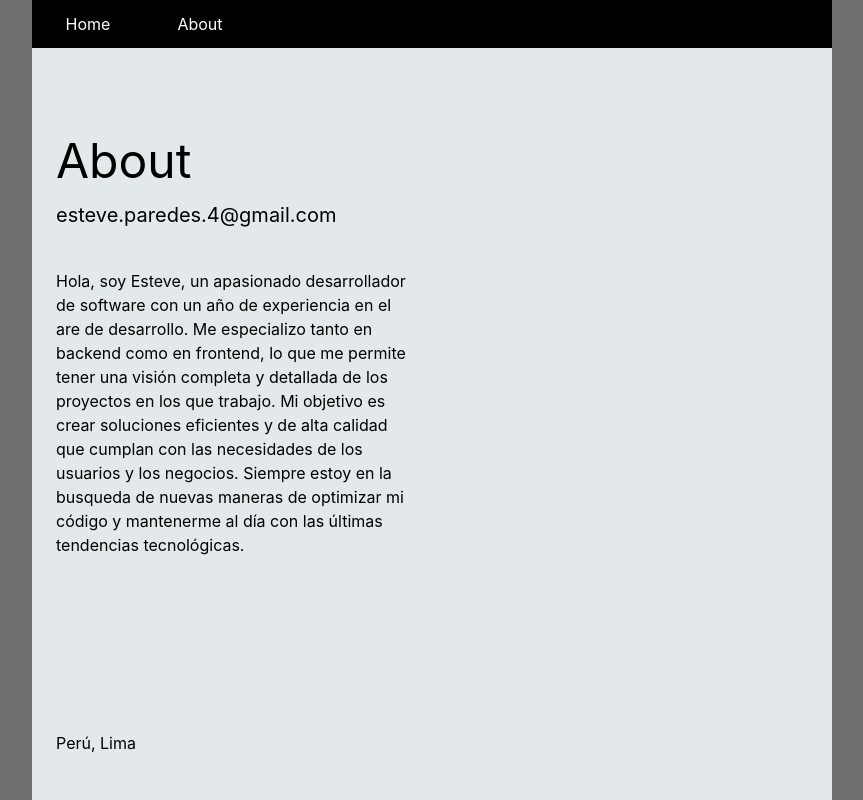
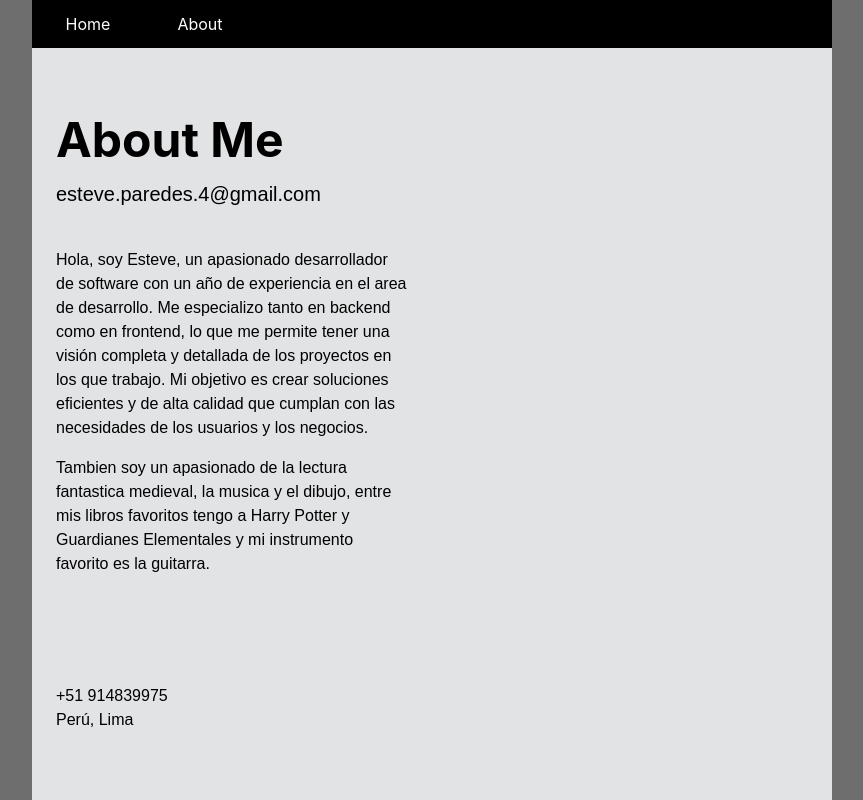
Before and after one commit to Esteve-Paredes/Portafolio-Esteve, a React (Vite) app: page /about in a window 1280 px wide. Shown: the whole page, without its empty margins (208-1071 px from the left). Built offline with nearby package versions, Linux system fonts and the light colour scheme.

Commit message:
agregando fuente poppins

```diff
--- a/src/Pages/About/About.tsx
+++ b/src/Pages/About/About.tsx
@@ -3,20 +3,28 @@ function About() {
     <section className="bg-custom-vanilla grid h-[752px] grid-cols-2 justify-end">
       <div className="grid gap-10 px-6">
         <div className="flex flex-col justify-end gap-4">
-          <h2 className="text-5xl">About</h2>
-          <p className="text-xl">esteve.paredes.4@gmail.com</p>
+          <h2 className=" text-5xl font-bold">About Me</h2>
+          <p className="font-poppins text-xl">esteve.paredes.4@gmail.com</p>
         </div>
-        <p>
-          Hola, soy Esteve, un apasionado desarrollador de software con un año
-          de experiencia en el are de desarrollo. Me especializo tanto en
-          backend como en frontend, lo que me permite tener una visión completa
-          y detallada de los proyectos en los que trabajo. Mi objetivo es crear
-          soluciones eficientes y de alta calidad que cumplan con las
-          necesidades de los usuarios y los negocios. Siempre estoy en la
-          busqueda de nuevas maneras de optimizar mi código y mantenerme al día
-          con las últimas tendencias tecnológicas.
-        </p>
-        <p className="flex items-center">Perú, Lima</p>
+        <div className="flex flex-col gap-4">
+          <p className="font-poppins">
+            Hola, soy Esteve, un apasionado desarrollador de software con un año
+            de experiencia en el area de desarrollo. Me especializo tanto en
+            backend como en frontend, lo que me permite tener una visión
+            completa y detallada de los proyectos en los que trabajo. Mi
+            objetivo es crear soluciones eficientes y de alta calidad que
+            cumplan con las necesidades de los usuarios y los negocios.
+          </p>
+          <p className="font-poppins">
+            Tambien soy un apasionado de la lectura fantastica medieval, la
+            musica y el dibujo, entre mis libros favoritos tengo a Harry Potter
+            y Guardianes Elementales y mi instrumento favorito es la guitarra.
+          </p>
+        </div>
+        <div>
+          <p className="font-poppins">+51 914839975</p>
+          <p className="font-poppins flex items-center">Perú, Lima</p>
+        </div>
       </div>
       <div></div>
     </section>
--- a/src/components/Navbar/Navbar.tsx
+++ b/src/components/Navbar/Navbar.tsx
@@ -16,7 +16,7 @@ function Navbar() {
           <Link
             id="home"
             to={"/"}
-            className={`flex h-full w-full items-center justify-center hover:text-blue-600 active:text-blue-900 ${isVisited ? "text-blue-500" : "text-white"}`}
+            className={`flex h-full w-full items-center justify-center hover:text-neutral-400 active:text-neutral-800 ${isVisited ? "text-custom-vanilla" : "text-white"}`}
             onClick={onClick}
           >
             Home
@@ -26,7 +26,7 @@ function Navbar() {
           <Link
             id="about"
             to={"/about"}
-            className={`flex h-full w-full items-center justify-center hover:text-blue-600 active:text-blue-900 ${isVisited ? "text-blue-500" : "text-white"}`}
+            className={`flex h-full w-full items-center justify-center hover:text-neutral-400 active:text-neutral-800 ${isVisited ? "text-custom-vanilla" : "text-white"}`}
             onClick={onClick}
           >
             About
--- a/src/index.css
+++ b/src/index.css
@@ -1,6 +1,8 @@
 @tailwind base;
 @tailwind components;
 @tailwind utilities;
+
+@import url("https://fonts.googleapis.com/css2?family=Poppins:ital,wght@0,100;0,200;0,300;0,400;0,500;0,600;0,700;0,800;0,900;1,100;1,200;1,300;1,400;1,500;1,600;1,700;1,800;1,900&display=swap");
 
 :root {
   font-family: Inter, system-ui, Avenir, Helvetica, Arial, sans-serif;
--- a/tailwind.config.js
+++ b/tailwind.config.js
@@ -3,10 +3,13 @@ export default {
   content: ["./src/**/*.{js,jsx,ts,tsx}"],
   theme: {
     extend: {
+      fontFamily: {
+        poppins: ["Poppins", "sans-serif"],
+      },
       colors: {
         "custom-dark": "#1C1F18",
         "custom-beige": "#3D3729",
-        "custom-vanilla": "#E3E8EB",
+        "custom-vanilla": "#E2E3E5",
       },
       backgroundImage: {
         "home-backgroung": "url('/src/assets/escritorio2.jpg')",
```
